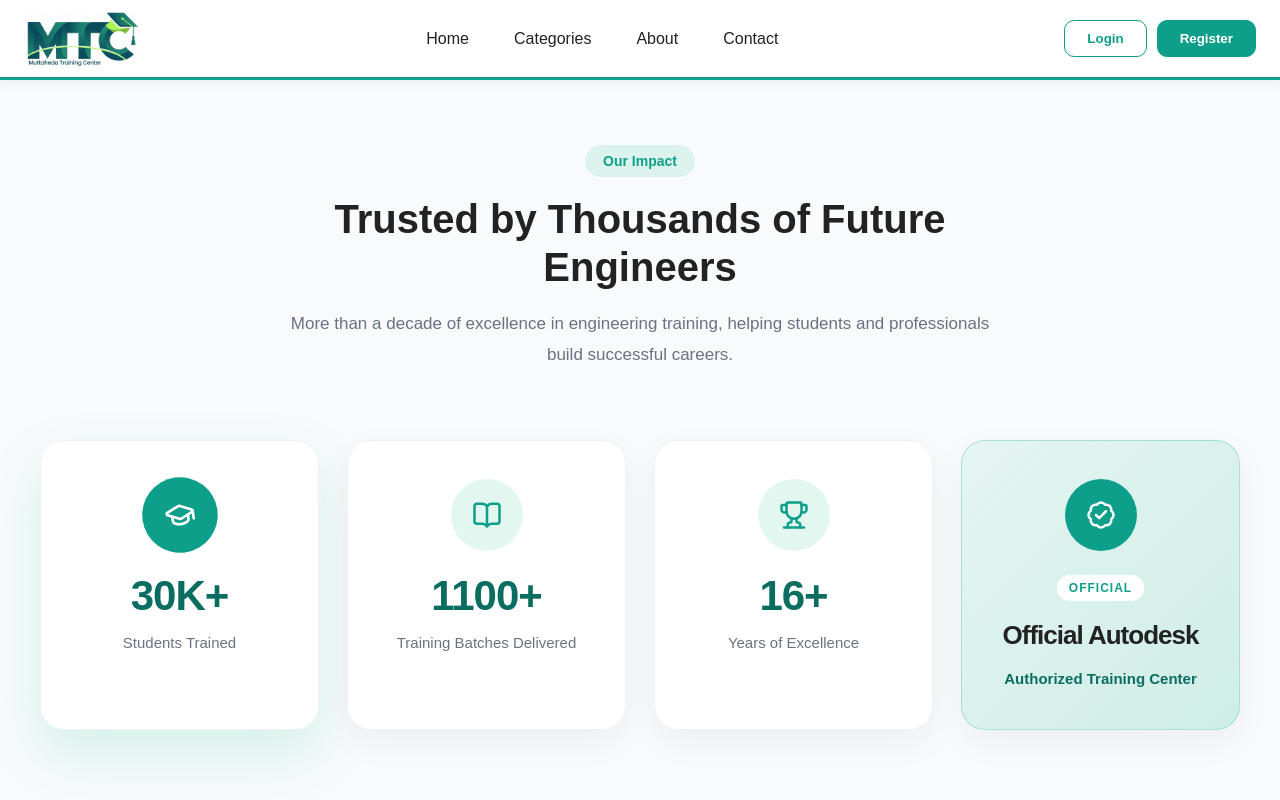
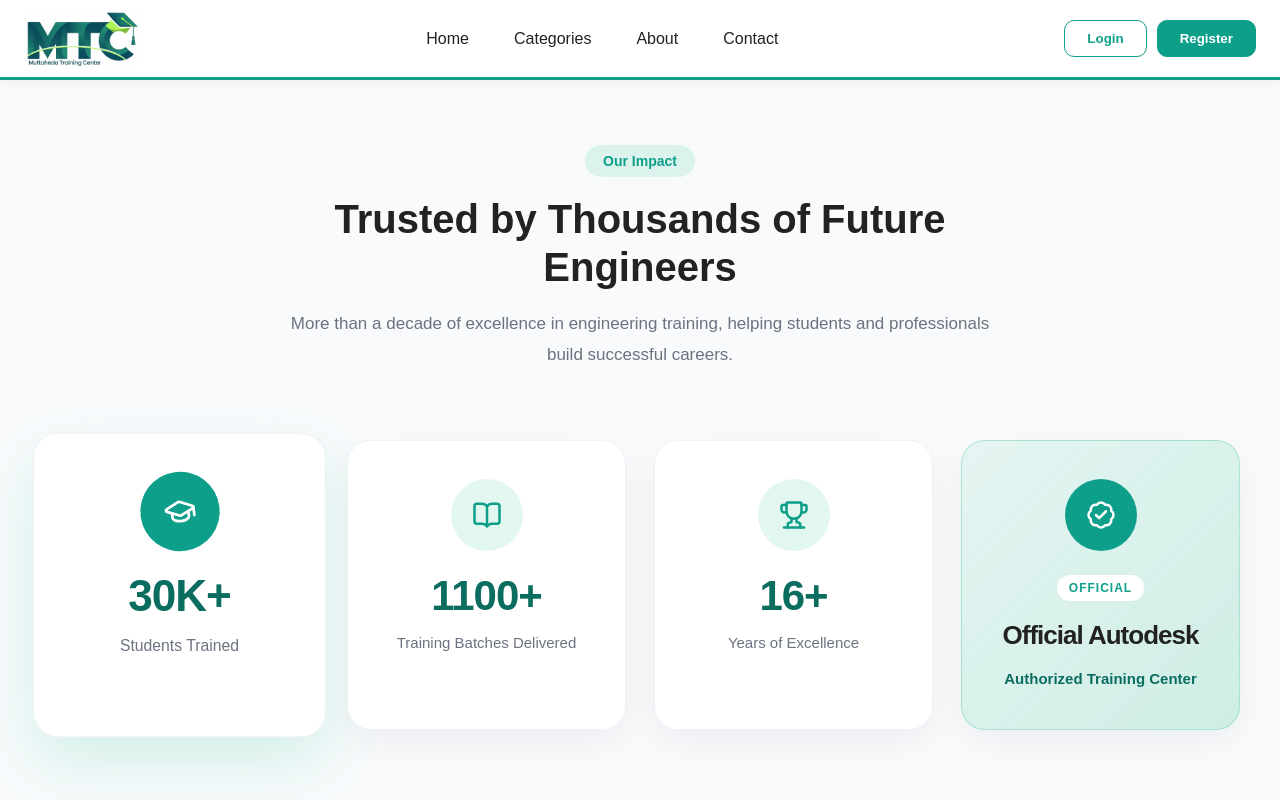
Before and after one commit to MennaaWaleed/courses-management-system, a React (Vite) app in the folder Frontend/courses-management-system-frontend/: page / in a window 1280 px wide. In both pictures the pointer is over the element 179 px from the left and 1365 px from the top of the page. Shown: the part 780-1580 px from the top of the page. Built offline with nearby package versions, Linux system fonts and the light colour scheme.

Commit message:
Update Statistics.css

```diff
--- a/Frontend/courses-management-system-frontend/src/features/home/Statistics/Statistics.css
+++ b/Frontend/courses-management-system-frontend/src/features/home/Statistics/Statistics.css
@@ -150,7 +150,7 @@
 .statistics__card:hover{
 
     transform:translateY(-8px);
-
+    scale: 105%;
     box-shadow:
         0 24px 55px rgba(16,185,129,.15);
 
```
